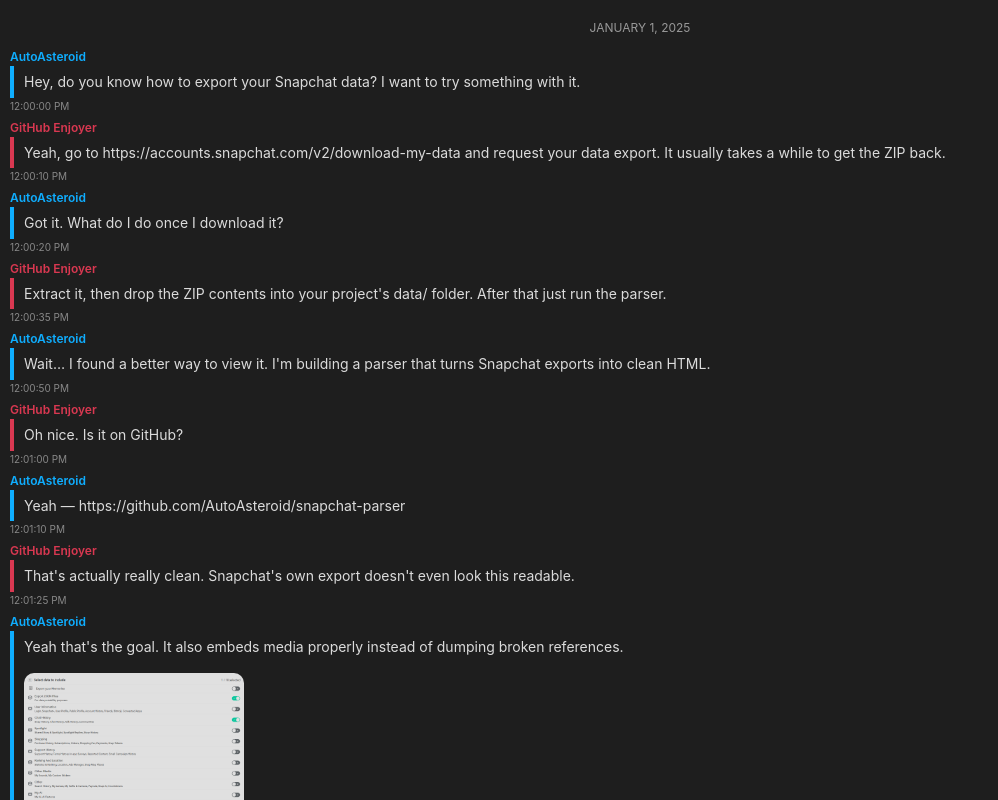
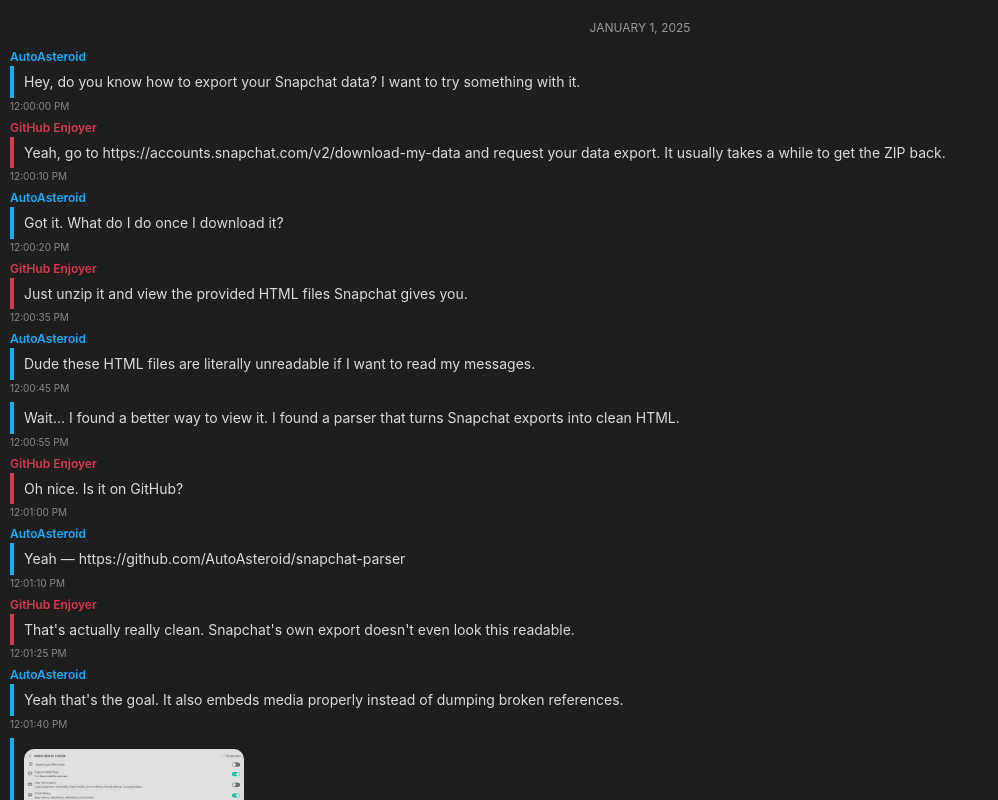
Before and after one commit to AutoAsteroid/snapchat-parser, a plain HTML site: page example.html in a window 1280 px wide. Shown: the whole page, without its empty margins (0-998 px from the left). Drawn offline with Linux system fonts and the light colour scheme.

Commit message:
Update documentation

```diff
--- a/example.html
+++ b/example.html
@@ -138,17 +138,25 @@
         <div class="message received">
             <div class="username">GitHub Enjoyer</div>
             <div class="content">
-                <div class="text">Extract it, then drop the ZIP contents into your project's data/ folder. After that just run the parser.</div>
+                <div class="text">Just unzip it and view the provided HTML files Snapchat gives you.</div>
             </div>
             <div class="meta">12:00:35 PM</div>
         </div>
 
+
         <div class="message sent">
             <div class="username">AutoAsteroid</div>
             <div class="content">
-                <div class="text">Wait… I found a better way to view it. I'm building a parser that turns Snapchat exports into clean HTML.</div>
+                <div class="text">Dude these HTML files are literally unreadable if I want to read my messages.</div>
             </div>
-            <div class="meta">12:00:50 PM</div>
+            <div class="meta">12:00:45 PM</div>
+        </div>
+
+        <div class="message sent">
+            <div class="content">
+                <div class="text">Wait… I found a better way to view it. I found a parser that turns Snapchat exports into clean HTML.</div>
+            </div>
+            <div class="meta">12:00:55 PM</div>
         </div>
 
         <div class="message received">
@@ -180,10 +188,14 @@
             <div class="content">
                 <div class="text">Yeah that's the goal. It also embeds media properly instead of dumping broken references.</div>
             </div>
+            <div class="meta">12:01:40 PM</div>
+        </div>
+
+        <div class="message sent">
             <div class="content">
                 <img src="instructions.png" loading="lazy">
             </div>
-            <div class="meta">12:01:40 PM</div>
+            <div class="meta">12:01:45 PM</div>
         </div>
 
         <div class="message received">
```
Also changed, not shown: README.md.
